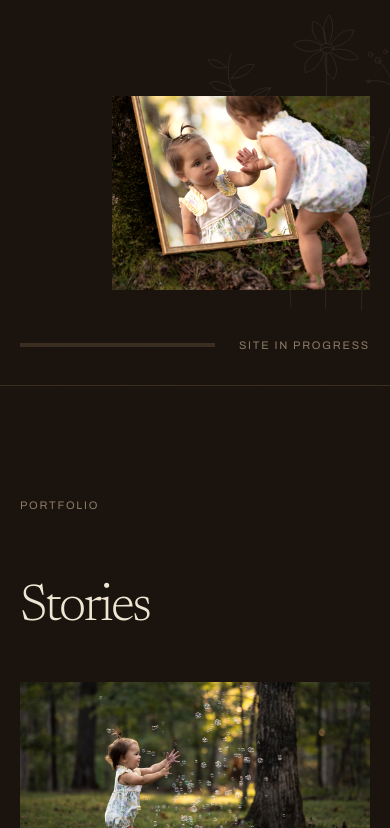
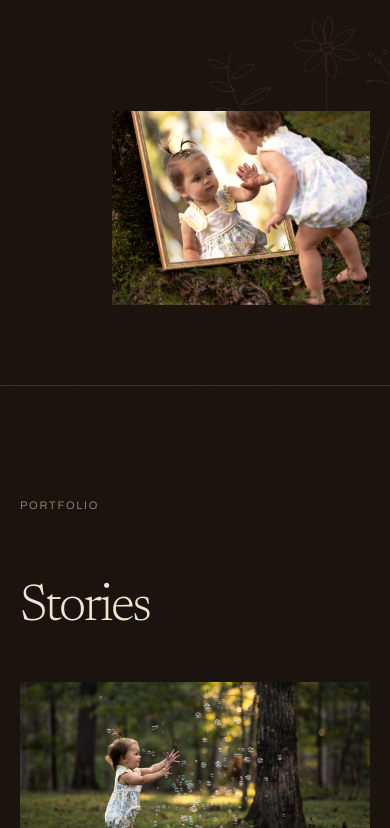
Before and after one commit to Mountain-Dr3w/shy-and-wild, a website: page index.html in a window 390 px wide. Shown: the part 458-1286 px from the top of the page. Drawn offline with nearby package versions, Linux system fonts and the light colour scheme.

Commit message:
Remove site in progress status bars

```diff
--- a/index.html
+++ b/index.html
@@ -101,9 +101,7 @@
 
       .nav-list a,
       .menu-toggle,
-      .eyebrow,
-      .status,
-      .footer-meta {
+      .eyebrow {
         color: var(--umber);
         font: 400 11px/1.4 "Archivo", system-ui, sans-serif;
         letter-spacing: 0.16em;
@@ -213,14 +211,6 @@
 
       .hero-image img { object-position: 50% 48%; }
 
-      .hero-footer {
-        grid-column: 1 / 13;
-        display: flex;
-        align-items: center;
-        gap: 24px;
-      }
-
-      .hero-rule { flex: 1; height: 5px; background: var(--sepia); }
       .section { padding-block: clamp(88px, 11vw, 150px); }
 
       .section-heading {
@@ -383,8 +373,6 @@
         padding-top: 28px;
         display: flex;
         align-items: flex-end;
-        justify-content: space-between;
-        gap: 32px;
         border-top: 1px solid var(--sepia);
       }
 
@@ -480,9 +468,6 @@
           aspect-ratio: 4 / 3;
         }
 
-        .hero-footer { grid-column: 1 / 5; grid-row: 4; }
-        .hero-rule { height: 4px; }
-
         .work-heading,
         .work-grid,
         .about-grid,
@@ -530,10 +515,6 @@
         .about-text { margin-top: 28px; }
         .contact-copy { margin-top: 56px; }
 
-        .footer-inner {
-          align-items: flex-start;
-          flex-direction: column;
-        }
       }
 
       @media (prefers-reduced-motion: reduce) {
@@ -672,10 +653,6 @@
         <div class="hero-image">
           <img src="/images/woodland-mirror.jpg" alt="Young child reaching toward her reflection in a mirror beside a woodland tree" width="1594" height="2400" decoding="async" fetchpriority="high" />
         </div>
-        <div class="hero-footer" aria-hidden="true">
-          <span class="hero-rule"></span>
-          <span class="status">Site in progress</span>
-        </div>
       </section>
 
       <section class="shell section" id="work" aria-labelledby="work-title">
@@ -746,7 +723,6 @@
     <footer class="site-footer">
       <div class="shell footer-inner">
         <p class="footer-wordmark">SHY &amp; WILD PORTRAITS AND STORIES</p>
-        <p class="footer-meta">Site in progress</p>
       </div>
     </footer>
   </body>
```
